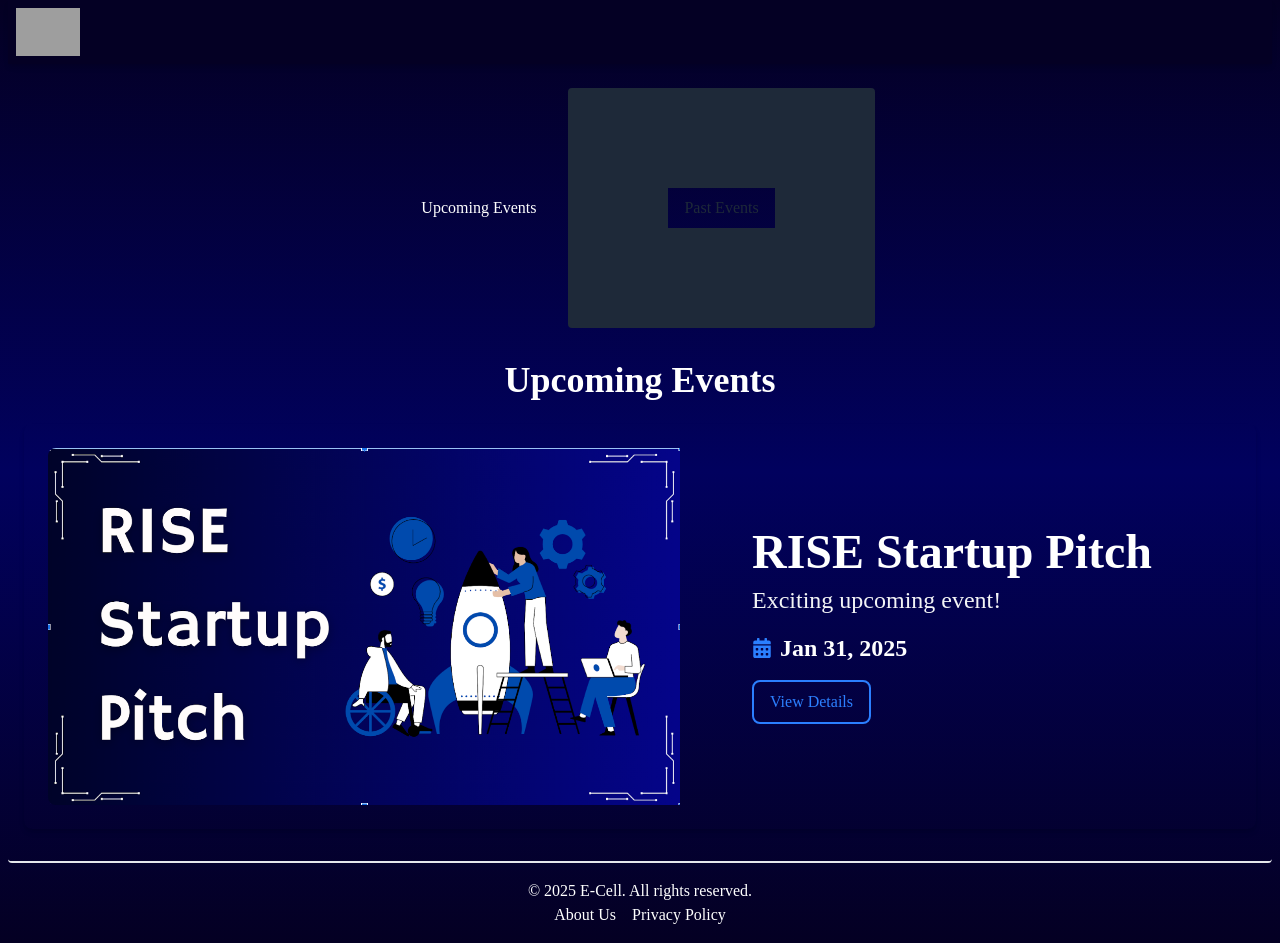
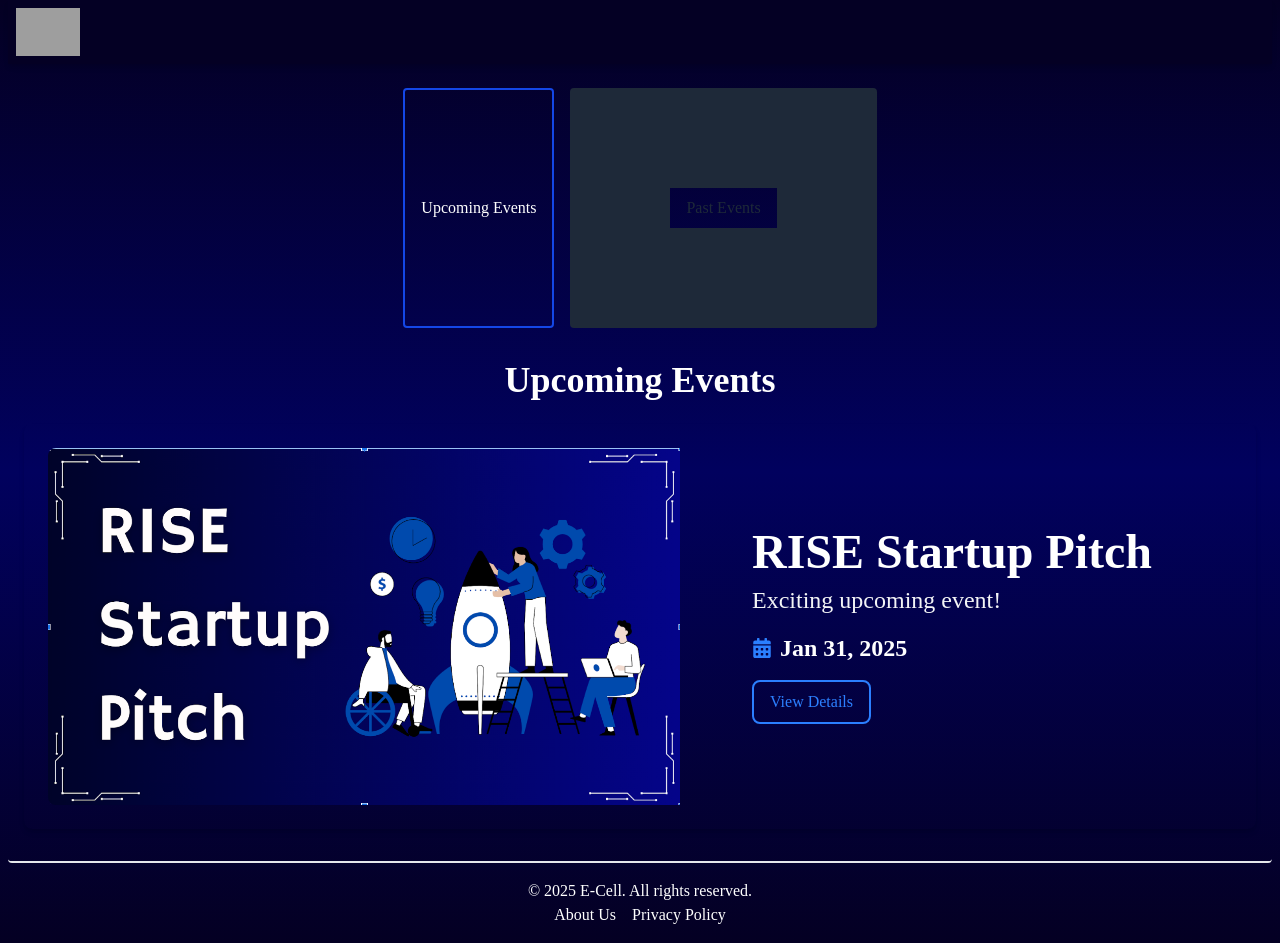
Before and after one commit to 2005pavitra/Event-Page, a React (Vite) app: page / in a window 1280 px wide. Built offline with nearby package versions, Linux system fonts and the light colour scheme; grey boxes are pictures that could not be loaded.

Commit message:
Update EventCard.jsx

```diff
--- a/src/EventCard.jsx
+++ b/src/EventCard.jsx
@@ -37,7 +37,7 @@ const App = () => {
       <div className="flex justify-center mt-6 space-x-4">
         <button
           className={`px-4 py-2 rounded ${
-            showUpcoming ? "border-blue-700 text-white" : "border-gray-100 text-gray-800"
+            showUpcoming ? " border-2 border-blue-700 text-white" : " border-2 border-gray-100 text-gray-800"
           }`}
           onClick={() => setShowUpcoming(true)}
         >
@@ -45,7 +45,7 @@ const App = () => {
         </button>
         <button
           className={`px-4 py-2 rounded ${
-            !showUpcoming ? "border-blue-700 text-white" : "border-100 text-gray-800"
+            !showUpcoming ? " border-2 border-blue-700 text-white" : "border-2 border-100 text-gray-800"
           }`}
           onClick={() => setShowUpcoming(false)}
         >
```
